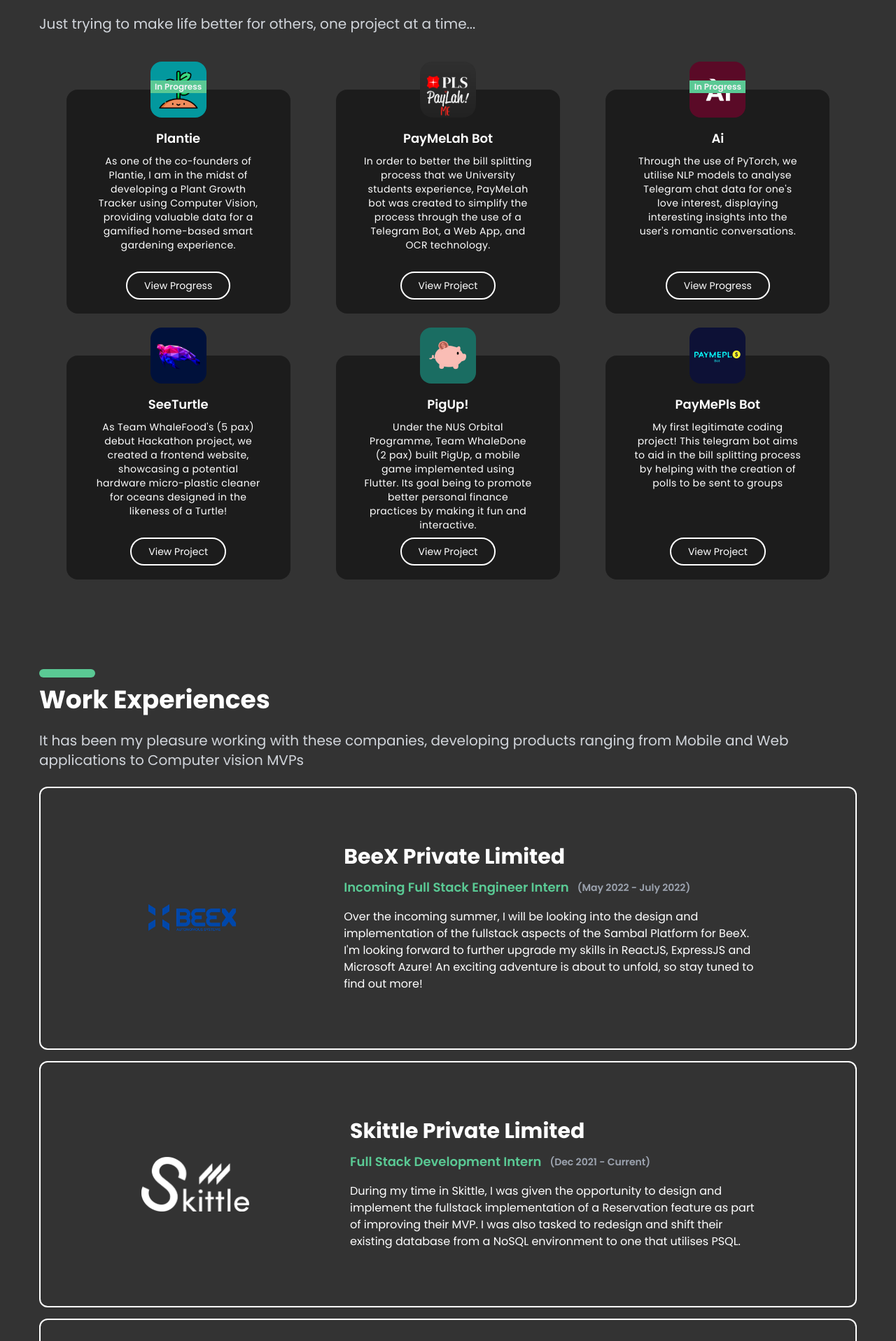
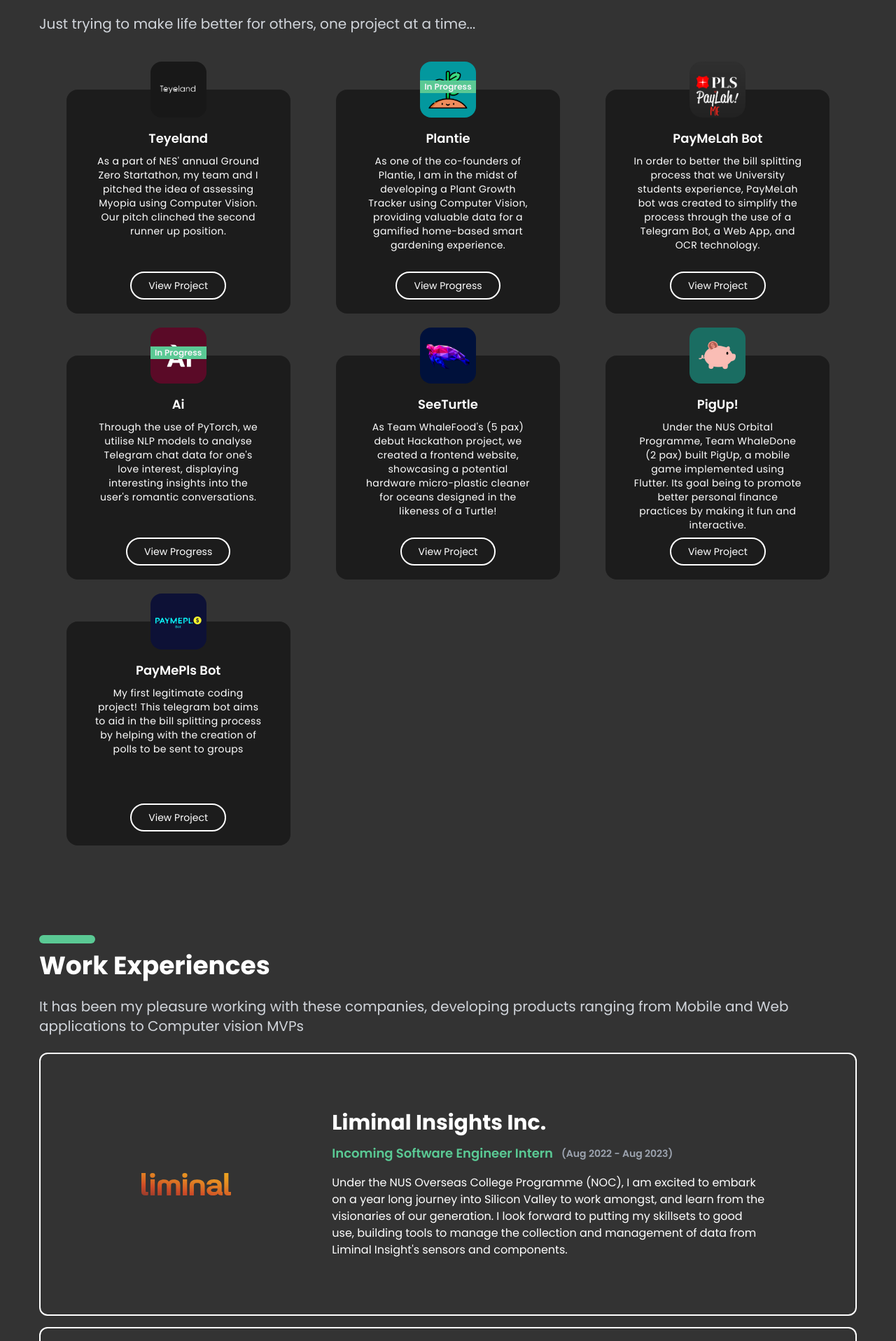
Before and after one commit to amoscookeh/personal-portfolio, a React (Create React App) app: page / in a window 1280 px wide. Shown: the part 1504-3420 px from the top of the page at 70% size. Built offline with nearby package versions, Linux system fonts and the light colour scheme.

Commit message:
Teyeland and liminal updates

```diff
--- a/src/components/workExperiences/WorkExperiencesCard.jsx
+++ b/src/components/workExperiences/WorkExperiencesCard.jsx
@@ -29,7 +29,7 @@
               );
             }}
           >
-            <h3 className="text-white text-xl md:text-3xl font-bold">
+            <h3 className="text-white text-xl md:text-3xl font-bold hover:text-theme">
               {companyName}
             </h3>
           </button>
--- a/src/data.js
+++ b/src/data.js
@@ -5,11 +5,13 @@
 import Ailogo from "./assets/logos/Ailogo.png";
 import pigupLogo from "./assets/logos/pigup.png";
 import seeturtlelogo from "./assets/logos/seeturtlelogo.png";
+import TeyelandLogo from "./assets/logos/TeyelandLogo.png";
 
 // Company Logos
 import kinexcsLogo from "./assets/logos/kinexcs_logo.svg";
 import skittleLogo from "./assets/logos/skittle-logo.png";
 import beeXLogo from "./assets/logos/BeeX.png";
+import liminalLogo from "./assets/logos/liminalLogo.svg";
 
 // Adventure Thumbnails
 import offthebeatenpath from "./assets/images/offthebeatenpath.jpeg";
@@ -56,6 +58,15 @@
   details:
     "Just trying to make life better for others, one project at a time...",
   workItems: [
+    {
+      projectLogo: TeyelandLogo,
+      projectName: "Teyeland",
+      projectDetails:
+        "As a part of NES' annual Ground Zero Startathon, my team and I pitched the idea of assessing Myopia using Computer Vision. Our pitch clinched the second runner up position.",
+      projectLink: "https://drive.google.com/file/d/1GgMLUg5BeXPRHuWNKsJ1BCBm9pCpGQgu/view?usp=sharing",
+      inProgress: false,
+      techStacks: [],
+    },
     {
       projectLogo: PlantieLogo,
       projectName: "Plantie",
@@ -120,19 +131,29 @@
     "It has been my pleasure working with these companies, developing products ranging from Mobile and Web applications to Computer vision MVPs",
   experiences: [
     {
+      companyLogo: liminalLogo,
+      companyName: "Liminal Insights Inc.",
+      date: "Aug 2022 - Aug 2023",
+      role: "Incoming Software Engineer Intern",
+      details:
+        "Under the NUS Overseas College Programme (NOC), I am excited to embark on a year long journey into Silicon Valley to work amongst, and learn from the visionaries of our generation. I look forward to putting my skillsets to good use, building tools to manage the collection and management of data from Liminal Insight's sensors and components.",
+      projectLink: "https://www.liminalinsights.com/",
+      techStacks: [],
+    },
+    {
       companyLogo: beeXLogo,
       companyName: "BeeX Private Limited",
-      date: "May 2022 - July 2022",
-      role: "Incoming Full Stack Engineer Intern",
+      date: "May 2022 - Current",
+      role: "Full Stack Engineer Intern",
       details:
-        "Over the incoming summer, I will be looking into the design and implementation of the fullstack aspects of the Sambal Platform for BeeX. I'm looking forward to further upgrade my skills in ReactJS, ExpressJS and Microsoft Azure! An exciting adventure is about to unfold, so stay tuned to find out more!",
+        "Under the SgInnovate Infinity Series programme, I am currently looking into the fullstack design and implementation of the Sambal Platform for BeeX. As a whole, I carry out the ideation, desigining and implementation of fullstack features for the Sambal Platform, displaying important data to users of BeeX's services.",
       projectLink: "https://beex.sg/",
       techStacks: [],
     },
     {
       companyLogo: skittleLogo,
       companyName: "Skittle Private Limited",
-      date: "Dec 2021 - Current",
+      date: "Dec 2021 - May 2022",
       role: "Full Stack Development Intern",
       details:
         "During my time in Skittle, I was given the opportunity to design and implement the fullstack implementation of a Reservation feature as part of improving their MVP. I was also tasked to redesign and shift their existing database from a NoSQL environment to one that utilises PSQL.",
```
Also changed, not shown: src/assets/logos/TeyelandLogo.png (added), src/assets/logos/liminalLogo.svg (added).
